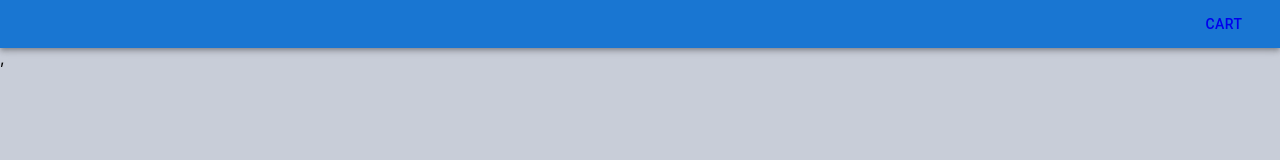
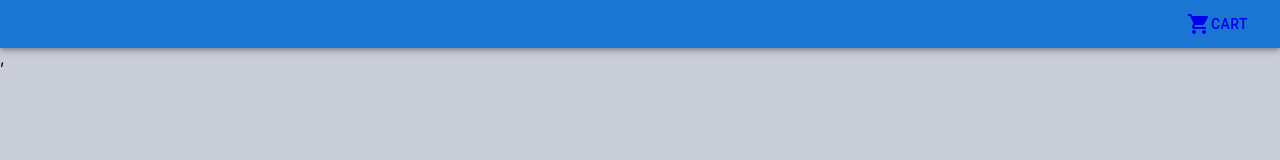
Before and after one commit to fwg-dev/shopping-cart, a React (Create React App) app: page / in a window 1280 px wide. Shown: the top 160 px of the page. Built offline with nearby package versions, Linux system fonts and the light colour scheme.

Commit message:
add shopping cart Icon

```diff
--- a/src/components/Navbar.js
+++ b/src/components/Navbar.js
@@ -5,6 +5,7 @@ import Products from './Products.js';
 
 //imports from material ui
 import {AppBar, Toolbar, IconButton,  Typography,Button} from '@mui/material';
+import ShoppingCartIcon from '@mui/icons-material/ShoppingCart';
 
 
 function Navbar() {
@@ -17,6 +18,7 @@ function Navbar() {
           </Typography>
           <Link to="/Cart">
           <Button color="inherit">
+          <ShoppingCartIcon />
            Cart
         </Button>
         </Link>
```
